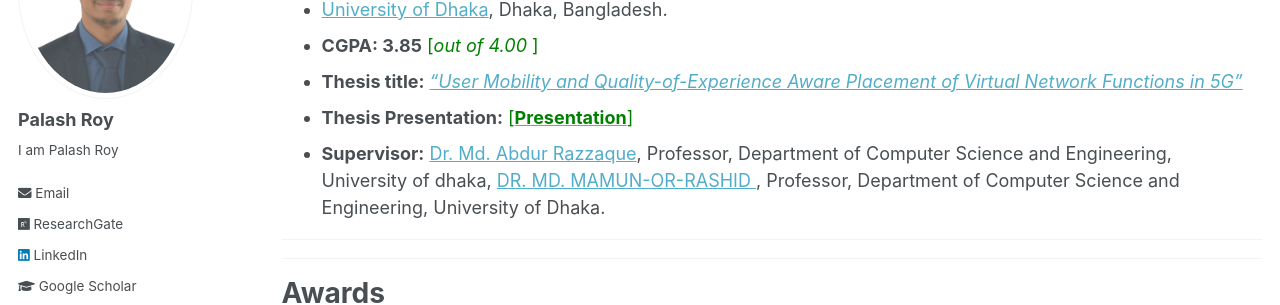
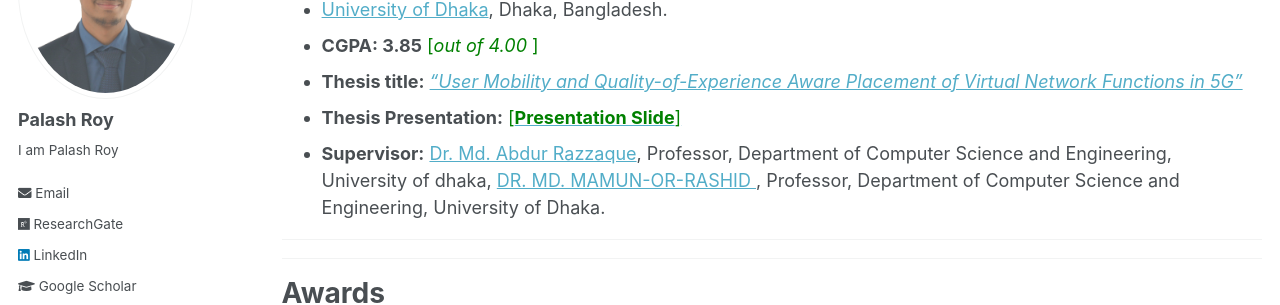
Before and after one commit to PalashRoy975/PalashRoy975.github.io, a Jekyll site: the page built from _pages/education-awards.md, in a window 1280 px wide and 900 px high, scrolled down 523 px. Shown: the part 153-458 px from the top of the window. Built offline with Jekyll 4.4.1, drawn with Linux system fonts in a browser that asks for light colours.

Commit message:
Update education-awards.md

```diff
--- a/_pages/education-awards.md
+++ b/_pages/education-awards.md
@@ -25,7 +25,7 @@ author_profile: true
 * [University of Dhaka](https://www.du.ac.bd/), Dhaka, Bangladesh.
 * **CGPA:  3.85** <span style ="color:Green"> [*out of 4.00* ] </span>
 * **Thesis title:** [*"User Mobility and Quality-of-Experience Aware Placement of Virtual Network Functions in 5G"*](https://github.com/PalashRoy975/Palash_Roy.github.io/blob/master/files/BSc%20Final%20Defense%20Report_Palash.pdf)
-* **Thesis Presentation:** [<span style ="color:Green"> [**Presentation**] </span>](https://PalashRoy975.github.io/files/BSc_Final_Defense_Slide_Palash.pdf)
+* **Thesis Presentation:** [<span style ="color:Green"> [**Presentation Slide**] </span>](https://PalashRoy975.github.io/files/BSc_Final_Defense_Slide_Palash.pdf)
 * **Supervisor:** [Dr. Md. Abdur Razzaque](https://www.cse.du.ac.bd/profile/?faculty=AR), Professor, Department of Computer Science and Engineering, University of dhaka, [DR. MD. MAMUN-OR-RASHID ](https://www.cse.du.ac.bd/profile/?faculty=MR), Professor, Department of Computer Science and Engineering, University of Dhaka.
 
 
```
